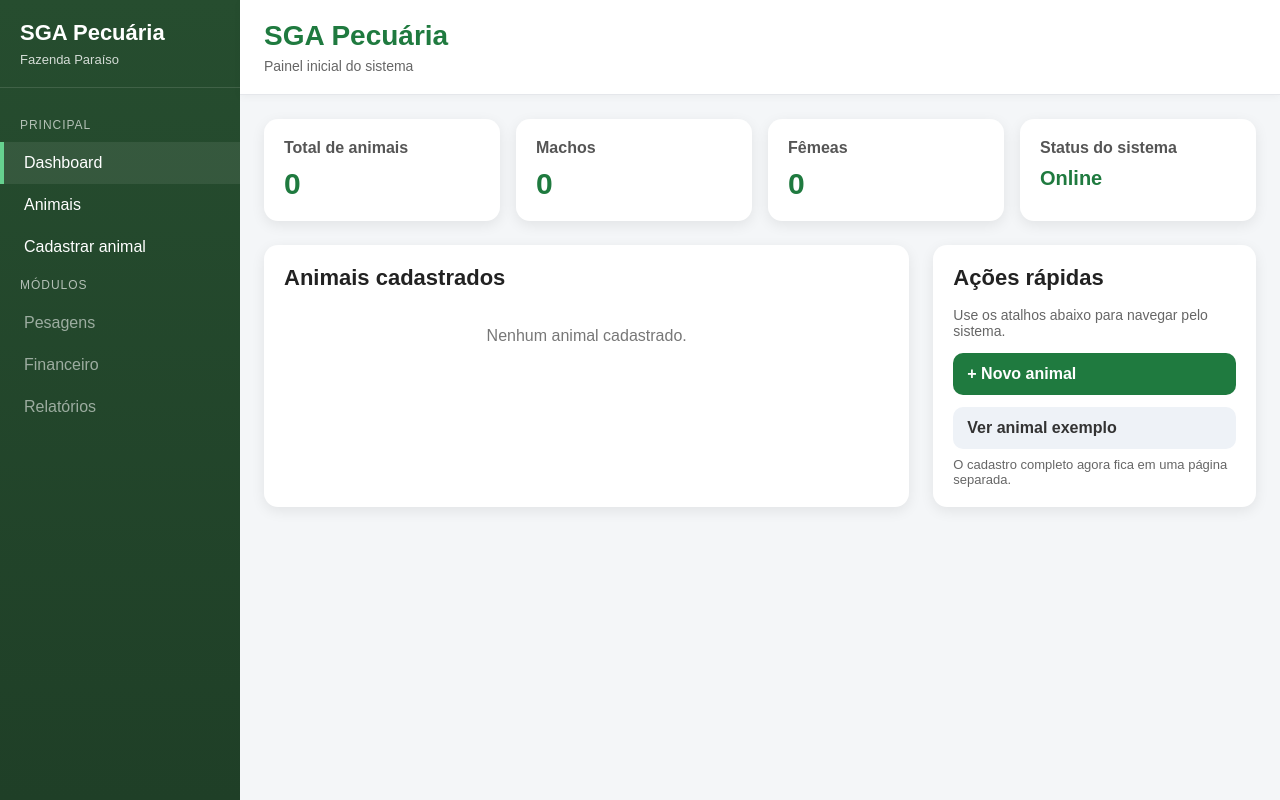
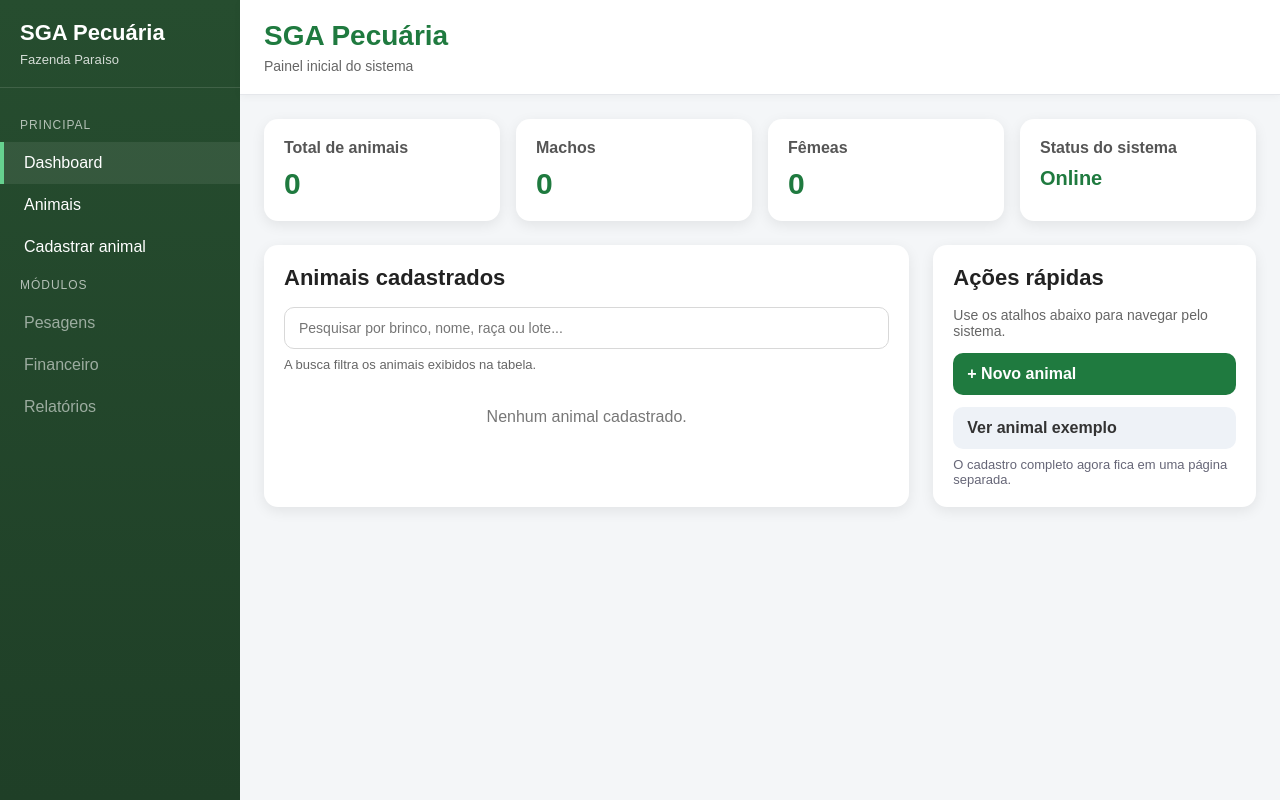
Before and after one commit to otaviograu1654/SISTEMA-GESTAO-AGRO, a PHP site: page /dashboard.php in a window 1280 px wide. Run offline with PHP 8.4, Linux system fonts and the light colour scheme; data that the repository does not hold is empty.

Commit message:
Update dashboard.php

```diff
--- a/backend/dashboard.php
+++ b/backend/dashboard.php
@@ -264,7 +264,7 @@
         .helper-text {
             margin-top: 8px;
             font-size: 13px;
-            color: #666;
+            color: #667;
         }
 
         @media (max-width: 900px) {
@@ -359,6 +359,16 @@
                 <div class="grid-panels">
                     <div class="panel" id="animais">
                         <h2>Animais cadastrados</h2>
+                        <div class="search-box">
+    <input
+        type="text"
+        id="buscaAnimais"
+        placeholder="Pesquisar por brinco, nome, raça ou lote..."
+    >
+    <div class="search-help">
+        A busca filtra os animais exibidos na tabela.
+    </div>
+</div>
 
                         <div id="loading" class="loading">Carregando animais...</div>
 
```
